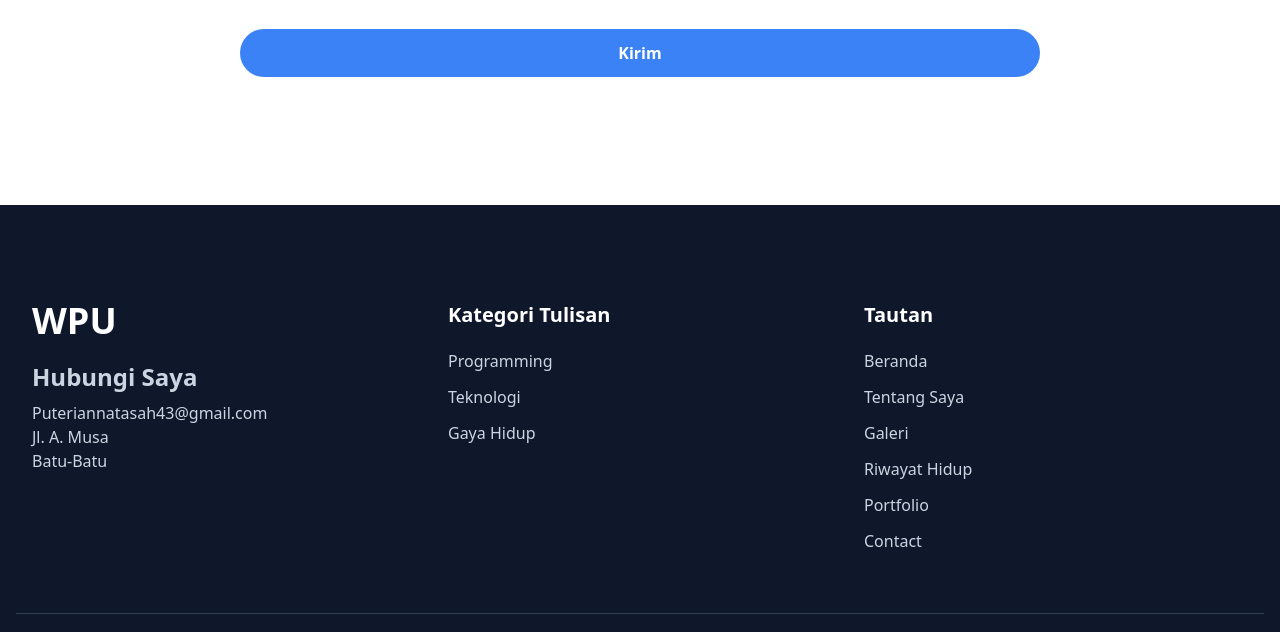
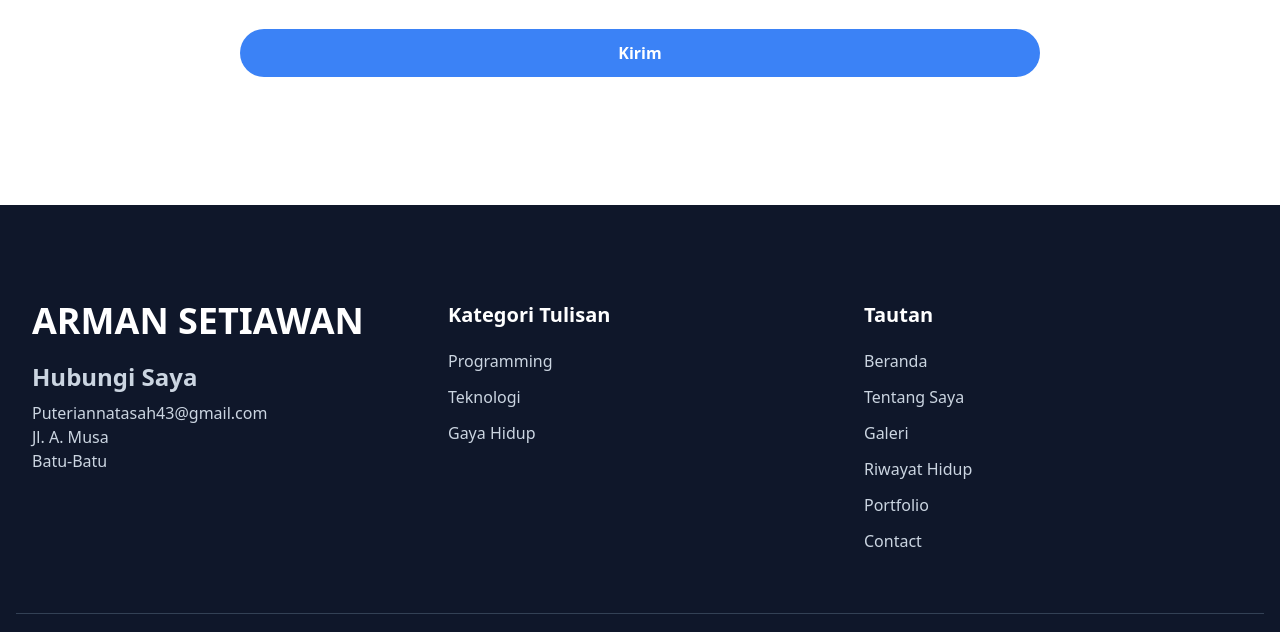
Before and after one commit to ShimiyaSan/Beranda, a website: page index.html in a window 1280 px wide. Shown: the part 5433-6065 px from the top of the page. Drawn offline with Linux system fonts and the light colour scheme.

Commit message:
Update index.html
update dikit

```diff
--- a/index.html
+++ b/index.html
@@ -334,7 +334,7 @@
       <div class="container">
         <div class="flex flex-wrap">
           <div class="mb-12 w-full px-4 font-medium text-slate-300 md:w-1/3">
-            <h2 class="mb-5 text-4xl font-bold text-white">WPU</h2>
+            <h2 class="mb-5 text-4xl font-bold text-white">ARMAN SETIAWAN</h2>
             <h3 class="mb-2 text-2xl font-bold">Hubungi Saya</h3>
             <p>Puteriannatasah43@gmail.com</p>
             <p>Jl. A. Musa </p>
```
